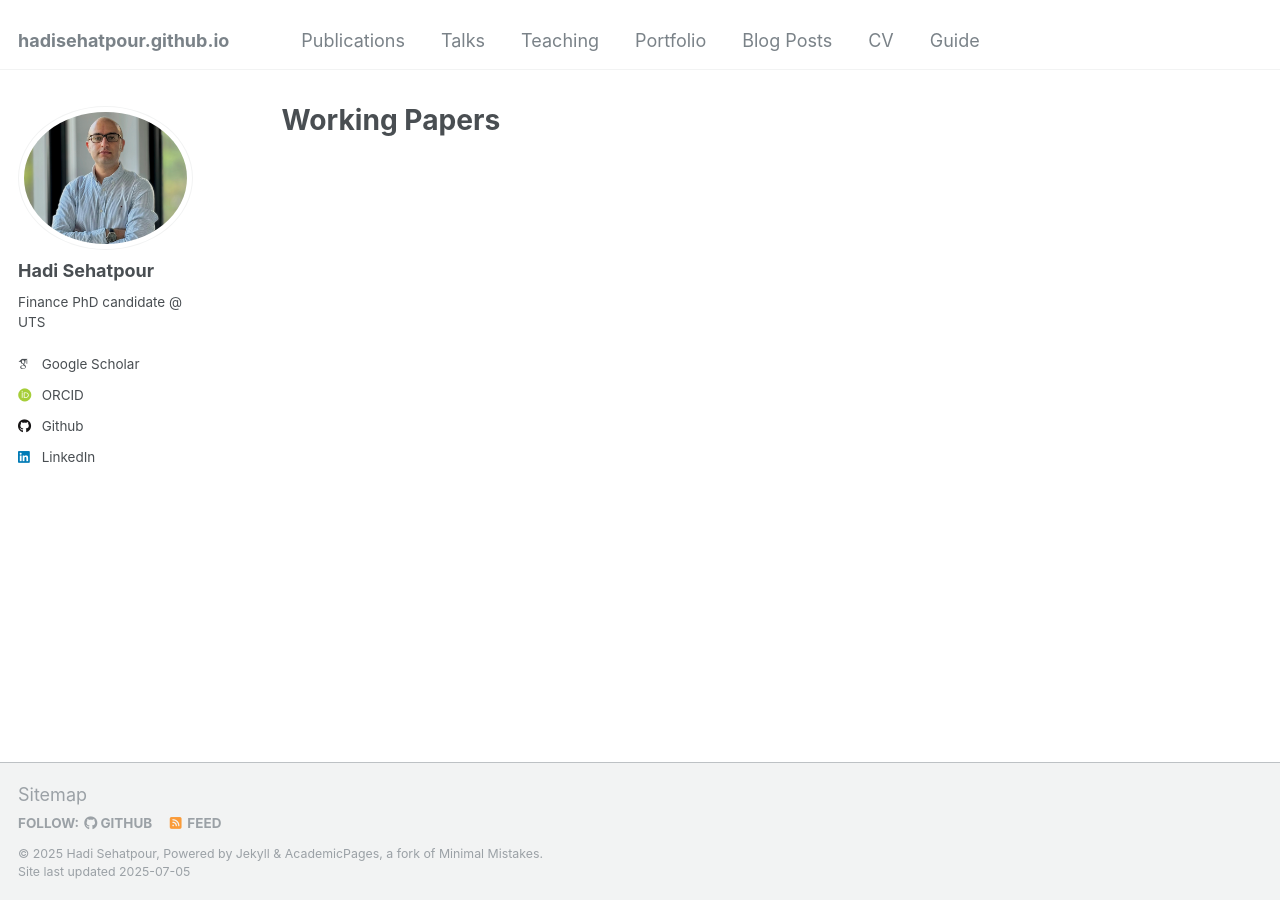
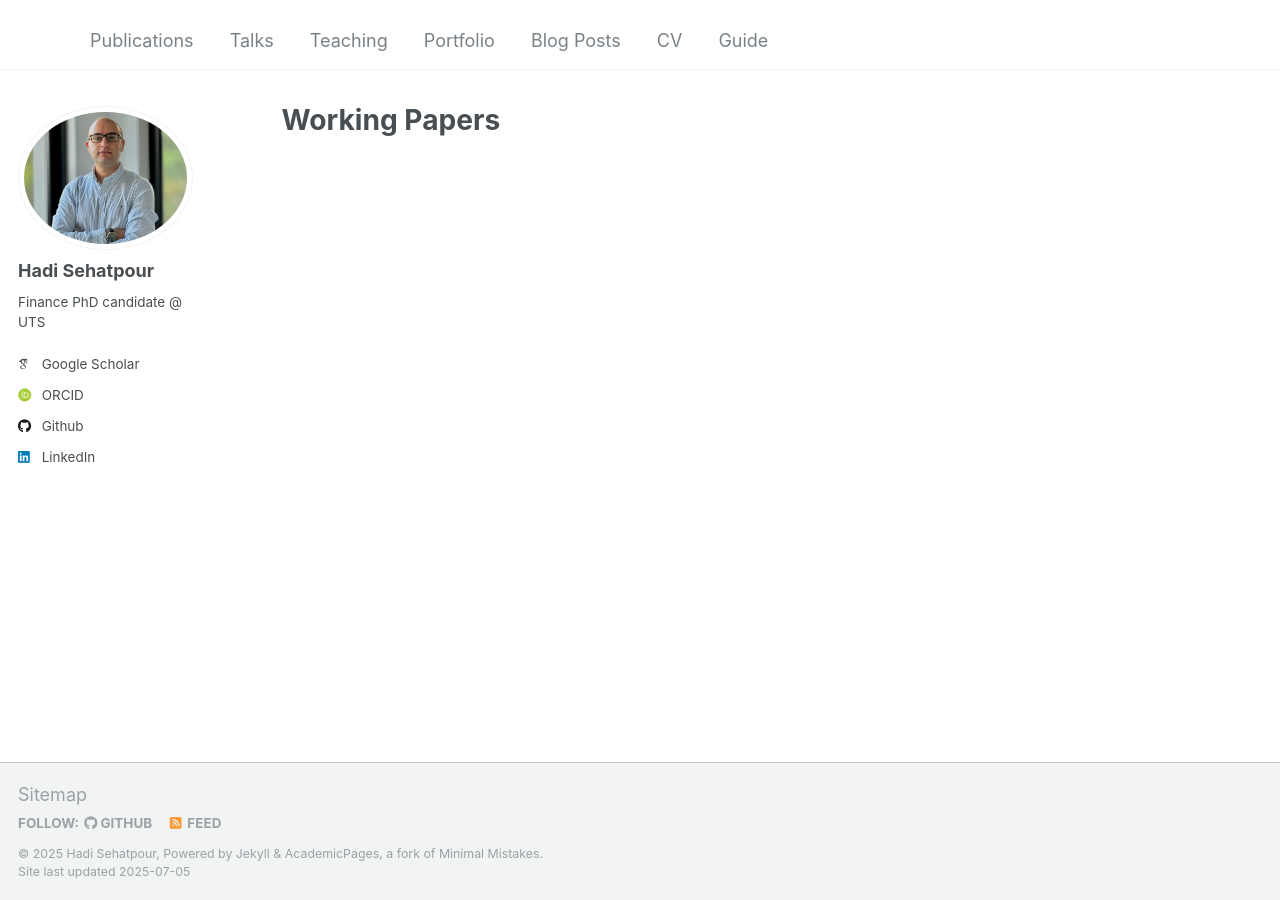
Before and after one commit to hadisehatpour/hadisehatpour.github.io, a Jekyll site: the page built from _pages/about.md, in a window 1280 px wide. Built offline with Jekyll 4.4.1, drawn with Linux system fonts in a browser that asks for light colours; some web fonts are replaced; part of the change alters nothing that is shown.

```diff
--- a/_config.yml
+++ b/_config.yml
@@ -8,7 +8,7 @@
 
 # Basic Site Settings
 locale                   : "en-US"
-title                    : #"Your Name / Site Title"
+title                    : ""
 title_separator          : "-"
 name                     : &name "Hadi Sehatpour"
 description              : &description "personal description"
```
